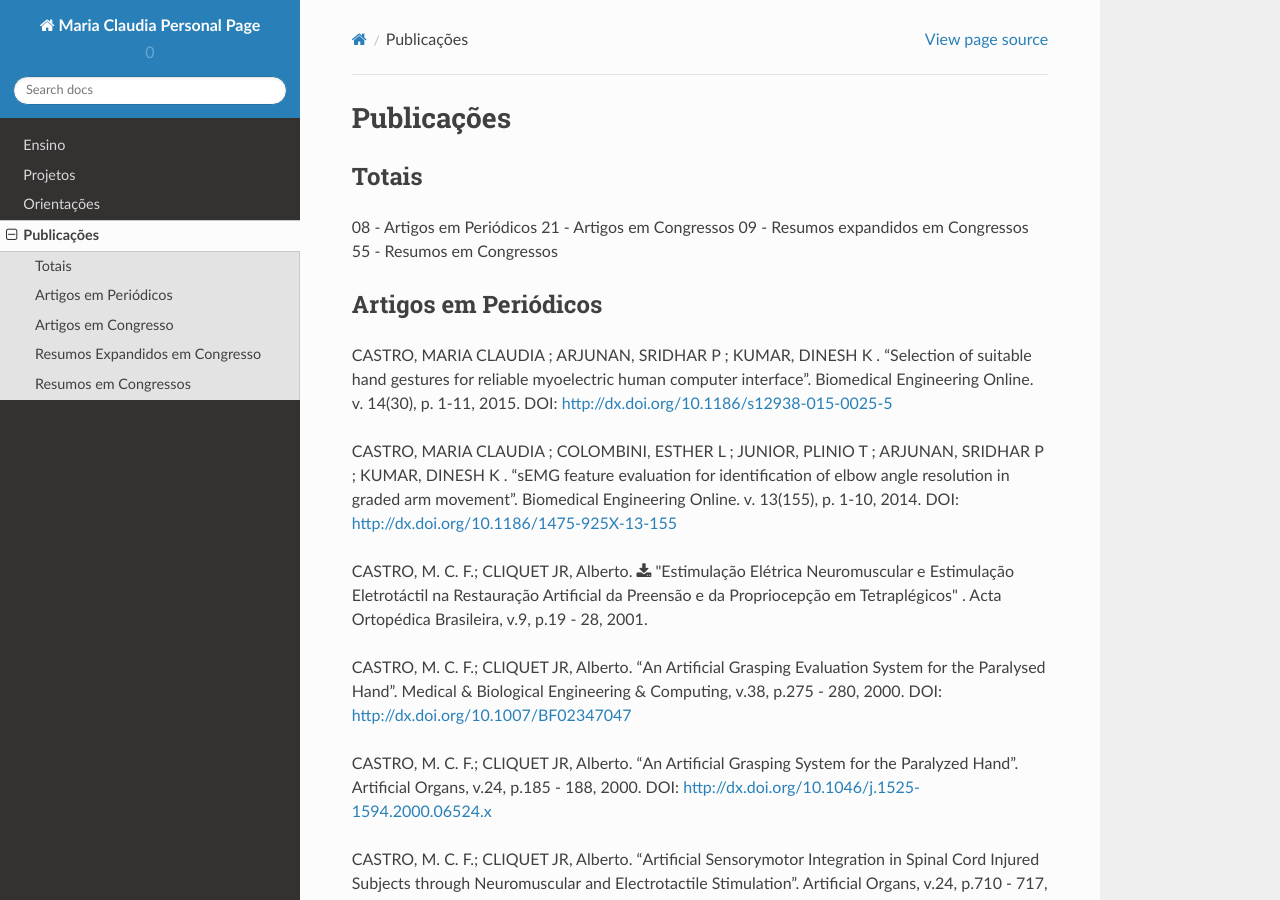
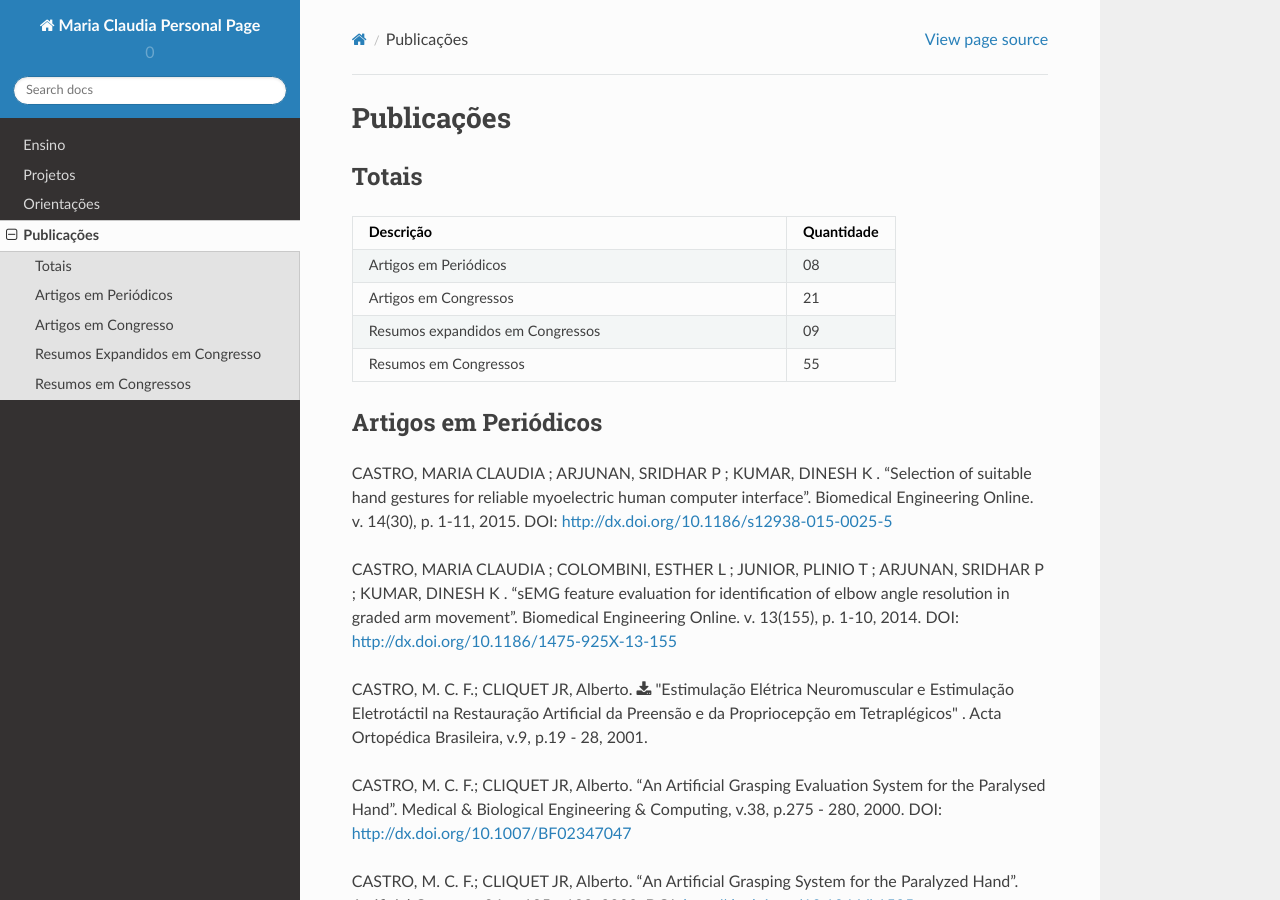
Before and after one commit to mclaudia/personal_page_fei, a Sphinx documentation site: the page built from source/publicacoes.rst, in a window 1280 px wide and 900 px high. Built offline with Sphinx 7.4.7 and the Read the Docs theme 2.0.0, drawn with Linux system fonts in a browser that asks for light colours.

```diff
--- a/source/publicacoes.rst
+++ b/source/publicacoes.rst
@@ -5,10 +5,14 @@ Publicações
 Totais
 ======
 
-08 - Artigos em Periódicos
-21 - Artigos em Congressos
-09 - Resumos expandidos em Congressos
-55 - Resumos em Congressos
+.. csv-table::
+   :header: "Descrição", "Quantidade"
+   :widths: 20, 5
+
+	"Artigos em Periódicos", 08
+	"Artigos em Congressos", 21
+	"Resumos expandidos em Congressos", 09
+	"Resumos em Congressos", 55
 
 
 ======================
```
